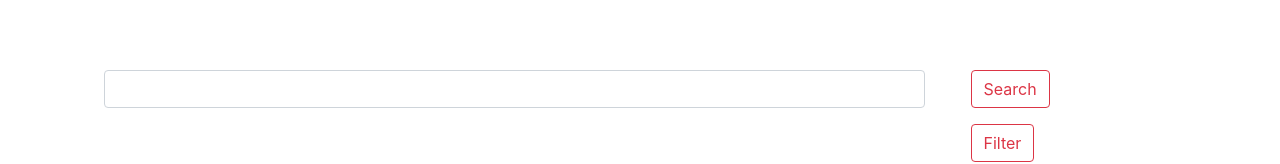
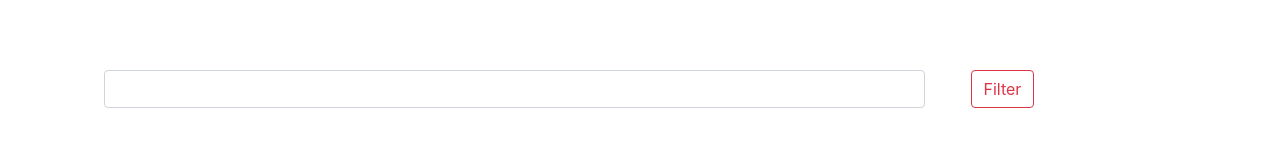
Before and after one commit to AdemHodzic/YuGiOh-Card-information, an Angular app: page / in a window 1280 px wide. Shown: the part 284-448 px from the top of the page. Built offline with nearby package versions, Linux system fonts and the light colour scheme.

Commit message:
Made searching possible

```diff
--- a/src/app/components/cards-container/cards-container.component.html
+++ b/src/app/components/cards-container/cards-container.component.html
@@ -1,7 +1,11 @@
 <div >
-  <app-search (toggleEvent)="toggle($event)"></app-search>
+  <app-search
+    (toggleEvent)="toggle($event)"
+    (searchEvent)="search($event)"></app-search>
   <div *ngIf="filter">
-      <app-filter (updateEvent)="update($event)"></app-filter>
+      <app-filter
+        (updateEvent)="update($event)"
+        ></app-filter>
     </div>
   <div class="text-center">
     <div
--- a/src/app/components/cards-container/cards-container.component.ts
+++ b/src/app/components/cards-container/cards-container.component.ts
@@ -39,4 +39,8 @@ export class CardsContainerComponent implements OnInit {
   update(event) {
     this.updateCards();
   }
+
+  search(event) {
+    this.updateCards();
+  }
 }
--- a/src/app/components/search/search.component.html
+++ b/src/app/components/search/search.component.html
@@ -7,10 +7,10 @@
         class="form-control"
         name="search"
         id="search"
-        [(ngModel)]="search">
+        [(ngModel)]="text"
+        (keyup)="search()">
       </div>
       <div class="col-lg-2">
-        <button class="btn btn-outline-danger">Search</button>
         <button class="btn btn-outline-danger" (click)="toggle()">Filter</button>
       </div>
     </div>
--- a/src/app/components/search/search.component.ts
+++ b/src/app/components/search/search.component.ts
@@ -1,4 +1,5 @@
 import { Component, OnInit, Output, EventEmitter } from '@angular/core';
+import { CardService } from '../../services/card.service';
 
 @Component({
   selector: 'app-search',
@@ -7,10 +8,10 @@ import { Component, OnInit, Output, EventEmitter } from '@angular/core';
 })
 export class SearchComponent implements OnInit {
 
-  search: string;
+  text: string;
   @Output('toggleEvent') toggleEvent: EventEmitter<any> = new EventEmitter();
-
-  constructor() { }
+  @Output('searchEvent') searchEvent: EventEmitter<any> = new EventEmitter();
+  constructor(private cardService: CardService) { }
 
   ngOnInit() {
   }
@@ -18,4 +19,9 @@ export class SearchComponent implements OnInit {
   toggle() {
     this.toggleEvent.emit('null');
   }
+
+  search() {
+    this.cardService.search(this.text);
+    this.searchEvent.emit(null);
+  }
 }
--- a/src/app/services/card.service.ts
+++ b/src/app/services/card.service.ts
@@ -32,6 +32,17 @@ export class CardService {
     this.filterAllCards();
   }
 
+  search(text: string) {
+    const arr = [];
+    text.toLowerCase();
+    MockCards.forEach(element => {
+      if (element.name.toLowerCase().indexOf(text) !== -1) {
+        arr.push(element);
+      }
+    });
+    this.cards = of(arr);
+  }
+
   private filterAllCards() {
     const arr = [];
     MockCards.forEach(element => {
```
